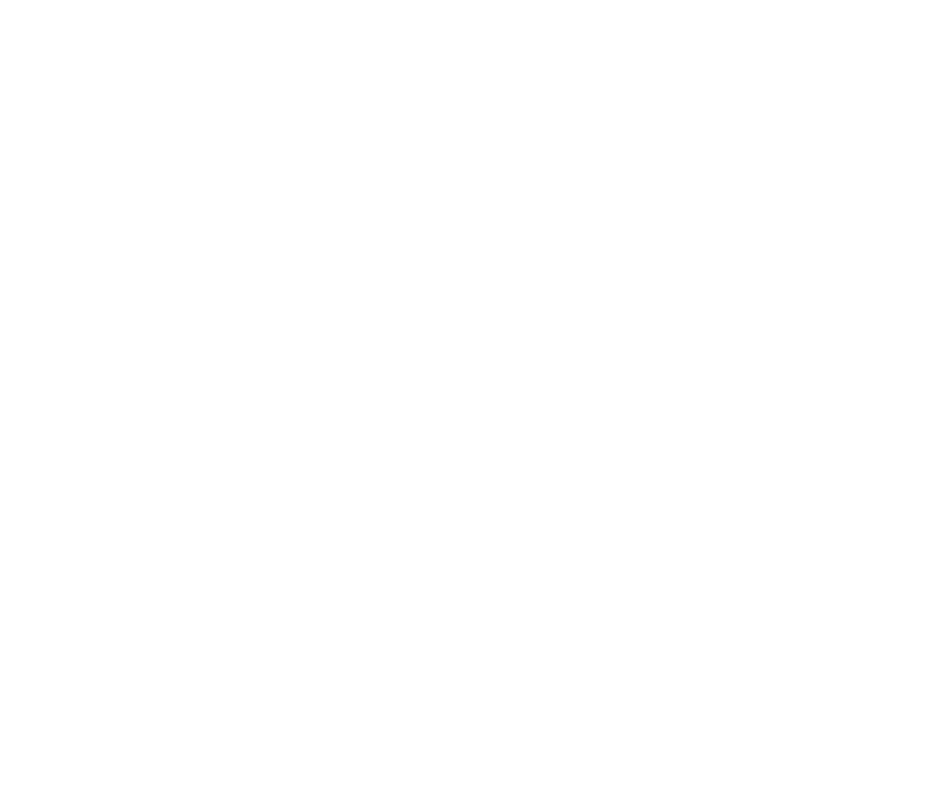
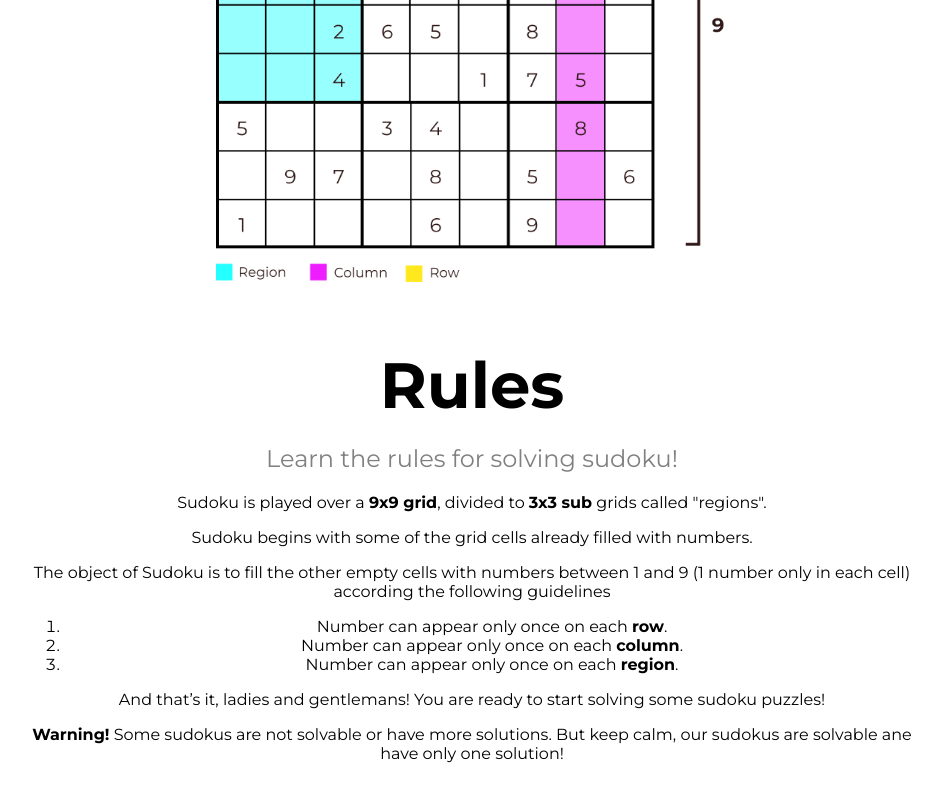
Before and after one commit to NikolSkvarilova/sudoku, a React (Create React App) app in the folder app/: page / in a window 1280 px wide. Shown: the part 3566-4366 px from the top of the page, without its empty margins (168-1110 px from the left). Before the commit the page ends 3306 px from the top, so only its background shows below. Built offline with nearby package versions, Linux system fonts and the light colour scheme.

Commit message:
Added Rules section

```diff
--- a/app/src/App.js
+++ b/app/src/App.js
@@ -88,6 +88,28 @@ function App() {
           src={require('./images/transition1.png')}
           alt="wavy thing"
         />
+
+        <TextSection
+          title="Rules"
+          sub_title="Learn the rules for solving sudoku!"
+          text={[
+            <p>Sudoku is played over a <strong>9x9 grid</strong>, divided to <strong>3x3 sub</strong> grids called "regions".</p>,
+            <p>Sudoku begins with some of the grid cells already filled with numbers.</p>,
+            <p>The object of Sudoku is to fill the other empty cells with numbers between 1 and 9 (1 number only in each cell) according the following guidelines</p>,
+            <ol>
+              <li>Number can appear only once on each <strong>row</strong>.</li>
+              <li>Number can appear only once on each <strong>column</strong>.</li>
+              <li>Number can appear only once on each <strong>region</strong>.</li>
+            </ol>,
+            <p>And that’s it, ladies and gentlemans! You are ready to start solving some sudoku puzzles!</p>,
+            <p><strong>Warning!</strong> Some sudokus are not solvable or have more solutions. But keep calm, our sudokus are solvable ane have only one solution!</p>
+          ]}
+          title_color="black"
+          sub_title_color="gray"
+          text_color="blacke"
+          img={require('./images/sudoku.png')}
+          alt="Designer Image"
+        />
       </section>
     </div>
   )
--- a/app/src/App.scss
+++ b/app/src/App.scss
@@ -30,6 +30,7 @@
   .wavy-transition {
     width: 100%;
     margin-top: -1px;
+    margin-bottom: 50px;
   }
 }
 
--- a/app/src/Components/TextSection/TextSection.scss
+++ b/app/src/Components/TextSection/TextSection.scss
@@ -22,7 +22,7 @@ $image_height: 500px;
     }
 
     .text_half {
-      width: 50%;
+      width: 45%;
 
       .text_section_title {
         @include clean-element;
@@ -43,7 +43,7 @@ $image_height: 500px;
     img {
       margin-left: 5vw;
       height: auto;
-      width: 35vw;
+      width: 30vw;
     }
   }
 }
```
